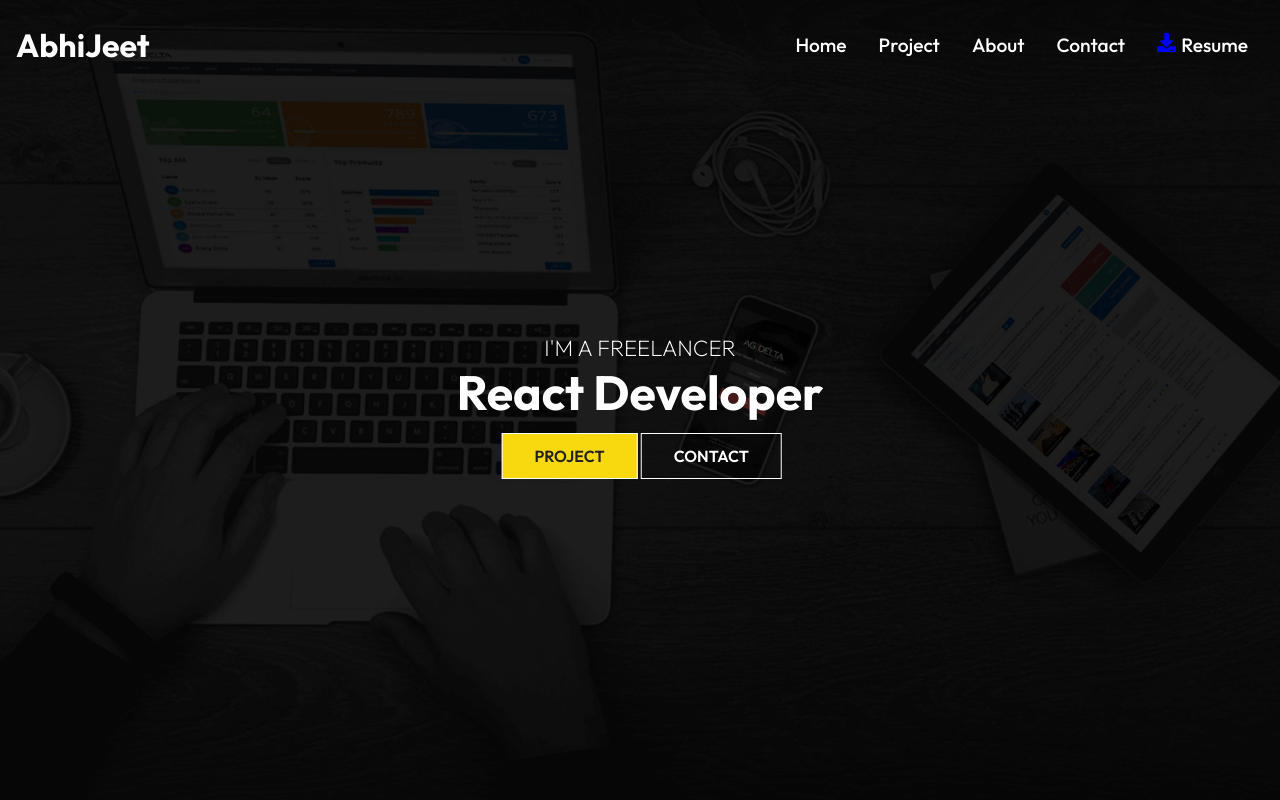
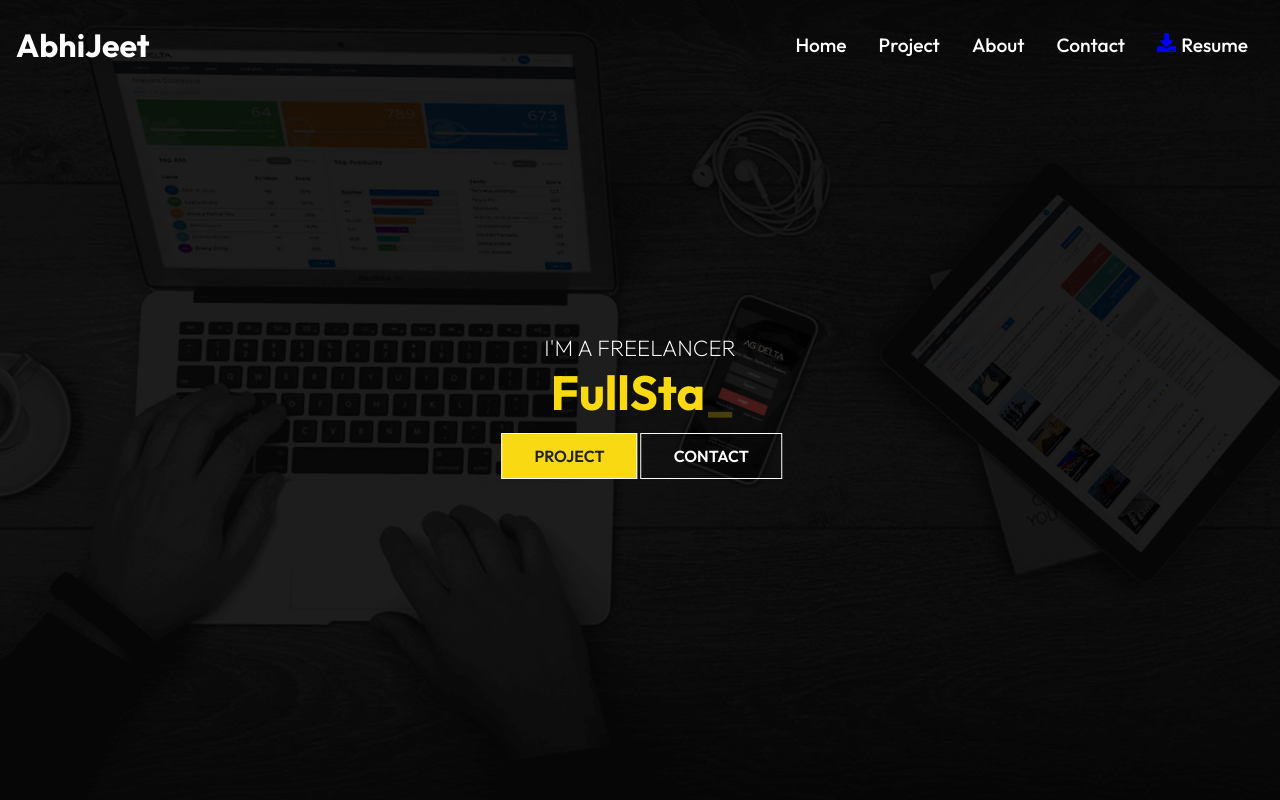
Before and after one commit to lets-do-code/MyPortfolio, a React (Create React App) app: page / in a window 1280 px wide. Shown: the top 800 px of the page. Built offline with nearby package versions, Linux system fonts and the light colour scheme.

Commit message:
Add someyhing

```diff
--- a/package.json
+++ b/package.json
@@ -16,6 +16,7 @@
     "react-dom": "^18.2.0",
     "react-icons": "^4.8.0",
     "react-scripts": "5.0.1",
+    "react-simple-typewriter": "^5.0.1",
     "react-toastify": "^9.1.2",
     "web-vitals": "^2.1.4"
   },
--- a/src/components/HeroImg.js
+++ b/src/components/HeroImg.js
@@ -1,7 +1,9 @@
 import "./HeroImgStyle.css";
+import { Typewriter } from 'react-simple-typewriter'
 import homeImg from "../assets/fullSize.jpg"
 import React from 'react'
 import { Link } from "react-router-dom";
+
 
 const HeroImg = () => {
   return (
@@ -13,7 +15,18 @@ const HeroImg = () => {
 
         <div className="content">
         <p>I'M A FREELANCER</p>
-        <h1>React Developer</h1>
+        <h1 style={{color:" #f8d912", whiteSpace:"nowrap"}}>
+        <Typewriter
+            words={['React Developer', 'Web Developer','FullStack Developer','Software Developer']}
+            loop={5}
+            cursor
+            cursorStyle='_'
+            typeSpeed={70}
+            deleteSpeed={50}
+            delaySpeed={1000}
+
+          />
+        </h1>
 
         <div className="button">
           <Link to="/project" className="btn">Project</Link>
--- a/src/index.css
+++ b/src/index.css
@@ -25,7 +25,7 @@ ul{
   padding: 12px 32px;
   font-size: 1rem;
   text-transform: uppercase;
-  background: rgb(248,217,15);
+  background: #f8d912;
   color: #222;
   border:1px solid #fff;
   font-weight: 600;
```
Also changed, not shown: 1 other file (tests, documents, lock files or other folders).
